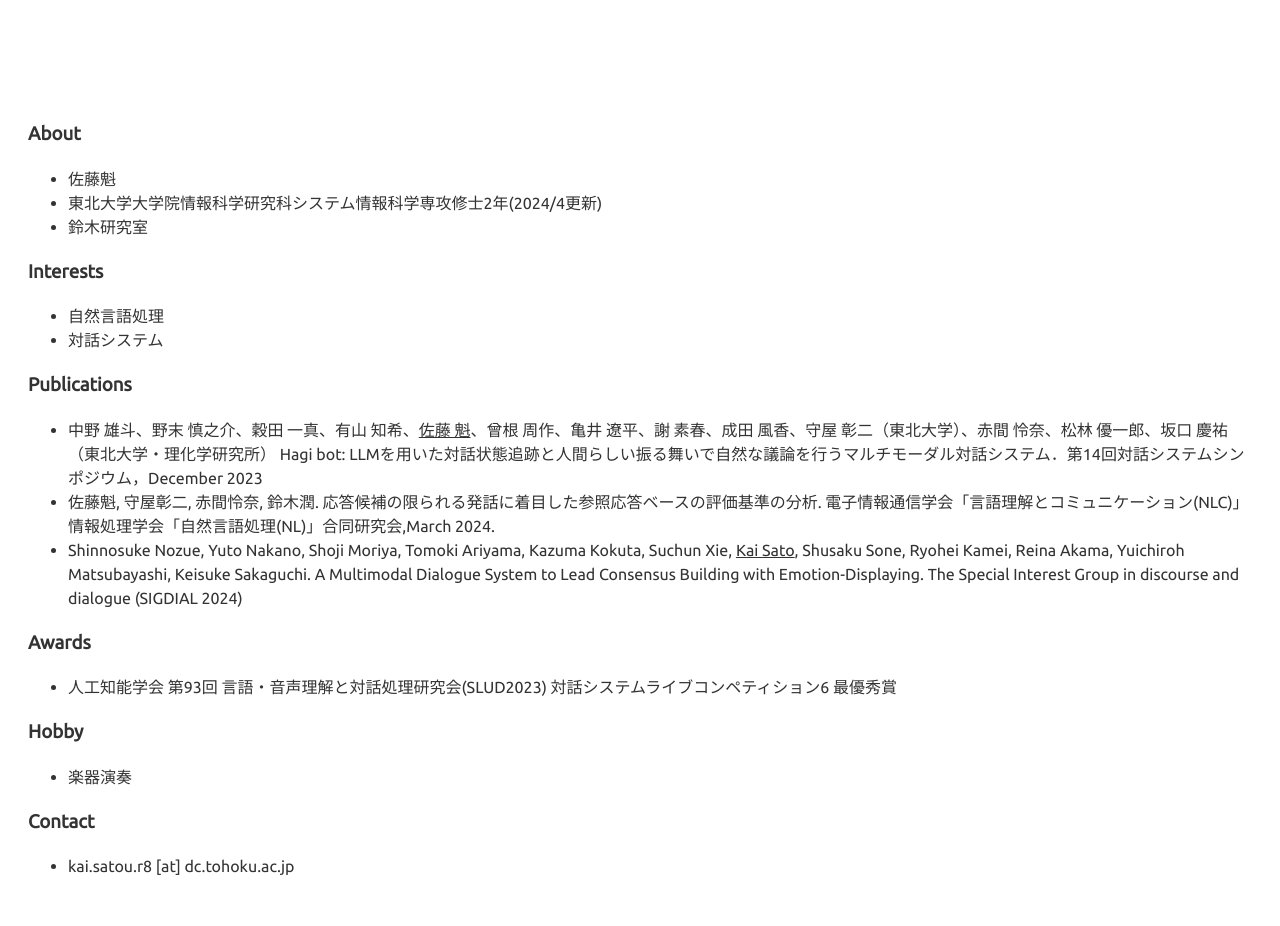
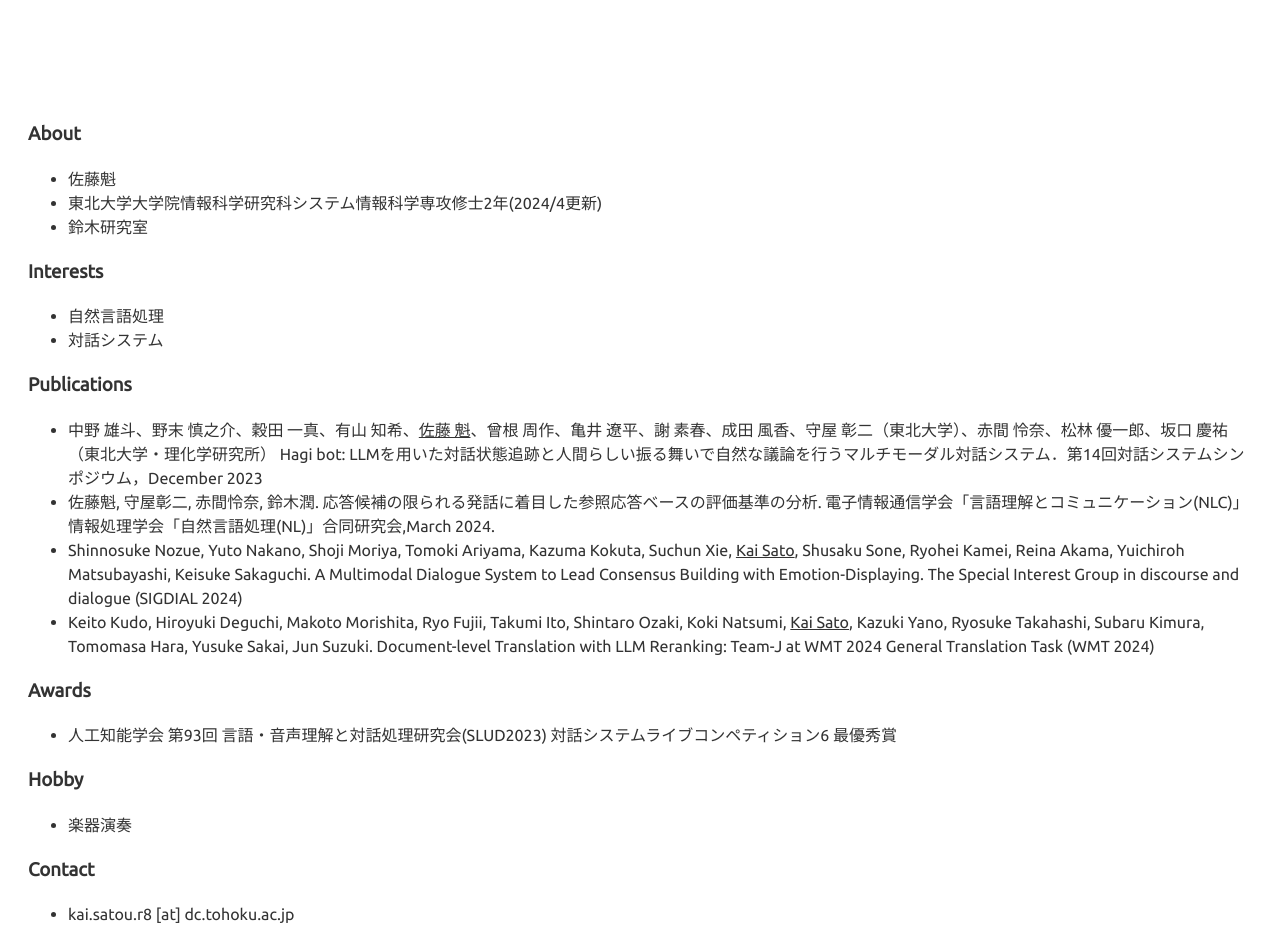
Before and after one commit to kaikaikaikaikaikaikaikai/kaikaikaikaikaikaikaikai.github.io, a plain HTML site: page index.html in a window 1280 px wide. Before the commit the page ends 878 px from the top, so only its background shows below. Drawn offline with Linux system fonts and the light colour scheme.

Commit message:
Update index.html

```diff
--- a/index.html
+++ b/index.html
@@ -34,6 +34,8 @@
             応答候補の限られる発話に着目した参照応答ベースの評価基準の分析. 電子情報通信学会「言語理解とコミュニケーション(NLC)」情報処理学会「自然言語処理(NL)」合同研究会,March 2024.</li>
         <li>Shinnosuke Nozue, Yuto Nakano, Shoji Moriya, Tomoki Ariyama, Kazuma Kokuta, Suchun Xie, <u>Kai Sato</u>, Shusaku Sone, Ryohei Kamei, Reina Akama, Yuichiroh Matsubayashi, Keisuke Sakaguchi.
             A Multimodal Dialogue System to Lead Consensus Building with Emotion-Displaying. The Special Interest Group in discourse and dialogue (SIGDIAL 2024)</li>
+        <li>Keito Kudo, Hiroyuki Deguchi, Makoto Morishita, Ryo Fujii, Takumi Ito, Shintaro Ozaki, Koki Natsumi, <u>Kai Sato</u>, Kazuki Yano, Ryosuke Takahashi, Subaru Kimura, Tomomasa Hara, Yusuke Sakai, Jun Suzuki.
+        Document-level Translation with LLM Reranking: Team-J at WMT 2024 General Translation Task (WMT 2024)</li>
     </ul>
 
     <h3>Awards</h3>
```
